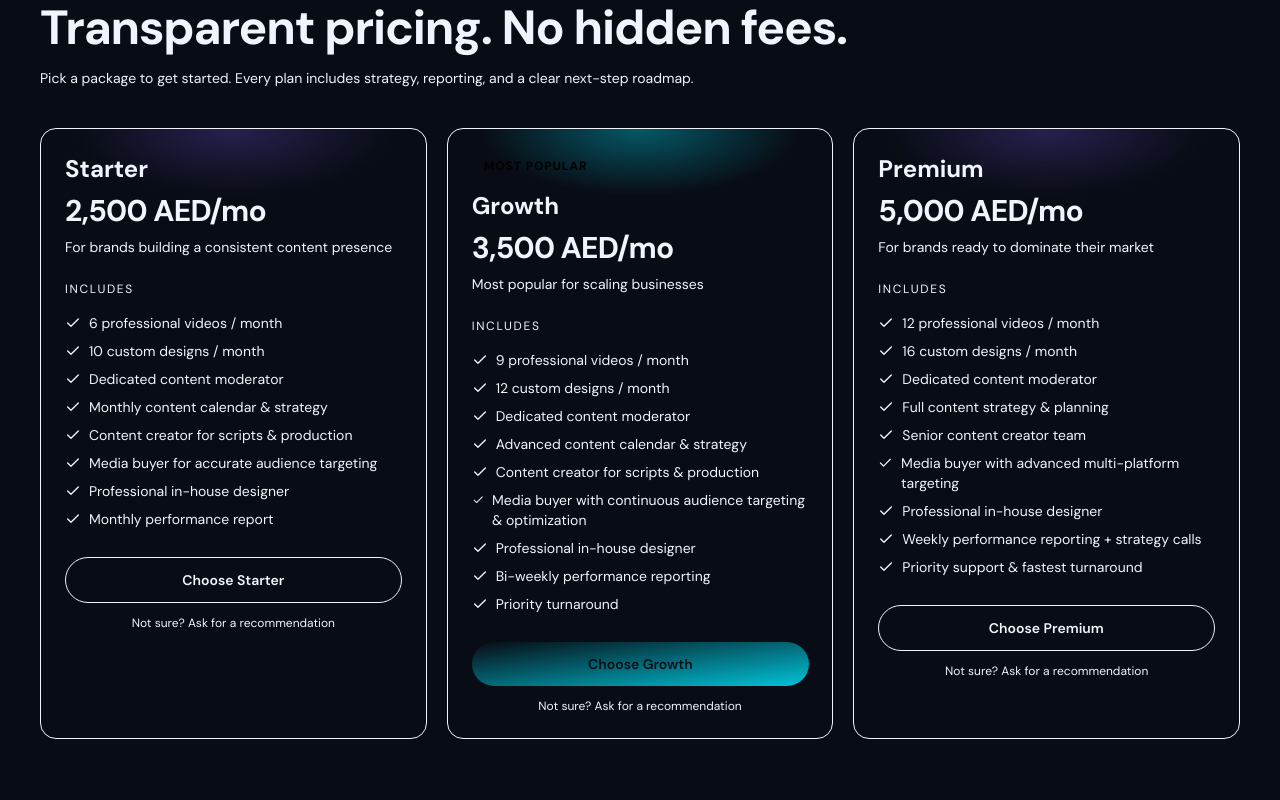
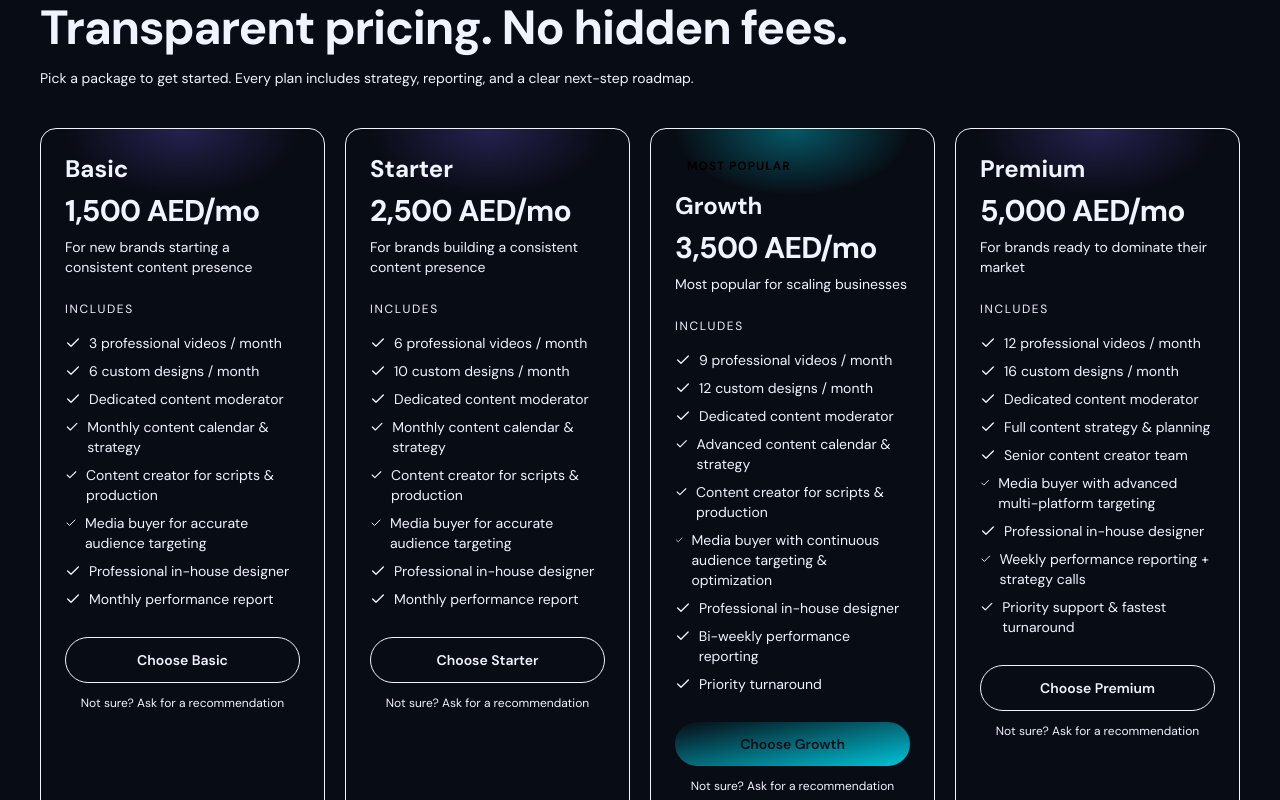
Before and after one commit to mahmoodatef998-glitch/PIXEL-AGENCY, a Next.js app: page / in a window 1280 px wide. Shown: the part 2620-3420 px from the top of the page. Built offline with nearby package versions, Linux system fonts and the light colour scheme; no server answers.

Commit message:
Add Basic entry-level pricing package (1,500 AED/mo)
Adds a fourth package below Starter: 3 videos + 6 designs/month at
1,500 AED, with the same included team (moderator, content creator,
media buyer, designer) as the other tiers. Adjusts the pricing grid
to a 4-column layout on large screens.

```diff
--- a/content/site-content.ts
+++ b/content/site-content.ts
@@ -296,6 +296,21 @@ export const faqItems = [
 
 export const pricingPlans = [
   {
+    name: "Basic",
+    price: "1,500 AED/mo",
+    subtitle: "For new brands starting a consistent content presence",
+    features: [
+      "3 professional videos / month",
+      "6 custom designs / month",
+      "Dedicated content moderator",
+      "Monthly content calendar & strategy",
+      "Content creator for scripts & production",
+      "Media buyer for accurate audience targeting",
+      "Professional in-house designer",
+      "Monthly performance report"
+    ]
+  },
+  {
     name: "Starter",
     price: "2,500 AED/mo",
     subtitle: "For brands building a consistent content presence",
--- a/sections/process-pricing-section.tsx
+++ b/sections/process-pricing-section.tsx
@@ -55,7 +55,7 @@ export function ProcessAndPricing({
             Pick a package to get started. Every plan includes strategy, reporting, and a clear next-step roadmap.
           </p>
         </Reveal>
-        <div className="mt-10 grid gap-5 md:grid-cols-3 items-stretch">
+        <div className="mt-10 grid gap-5 md:grid-cols-2 lg:grid-cols-4 items-stretch">
           {pricingPlans.map((plan, i) => (
             <Reveal key={plan.name} delay={i * 0.05}>
               <article
```
